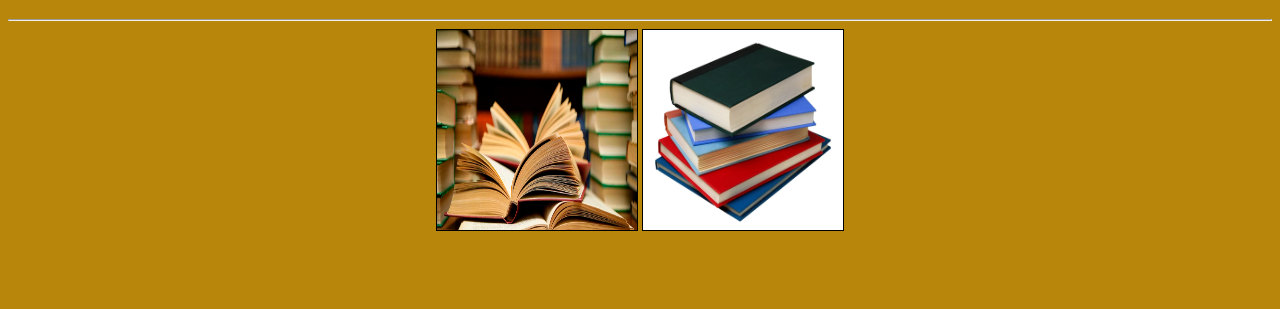
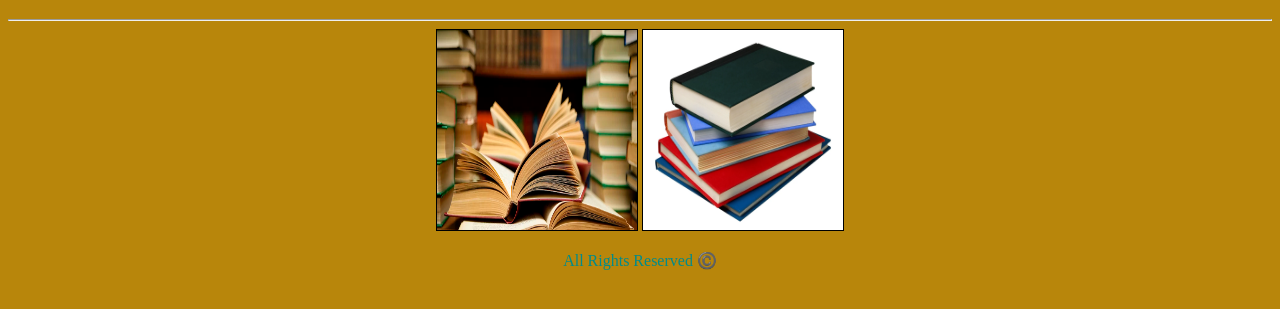
Before and after one commit to AssafFink/MyBookStore, a plain HTML site: page index.html in a window 1280 px wide. Shown: the part 61-370 px from the top of the page. Drawn offline with Linux system fonts and the light colour scheme.

Commit message:
Add Copyrights

```diff
--- a/index.html
+++ b/index.html
@@ -15,5 +15,7 @@
     <img src="images/book2.jpg" />
     <img src="images/book3.jpg" />
 
+    <p>All Rights Reserved ©️</p>
+
 </body>
 </html>
```
